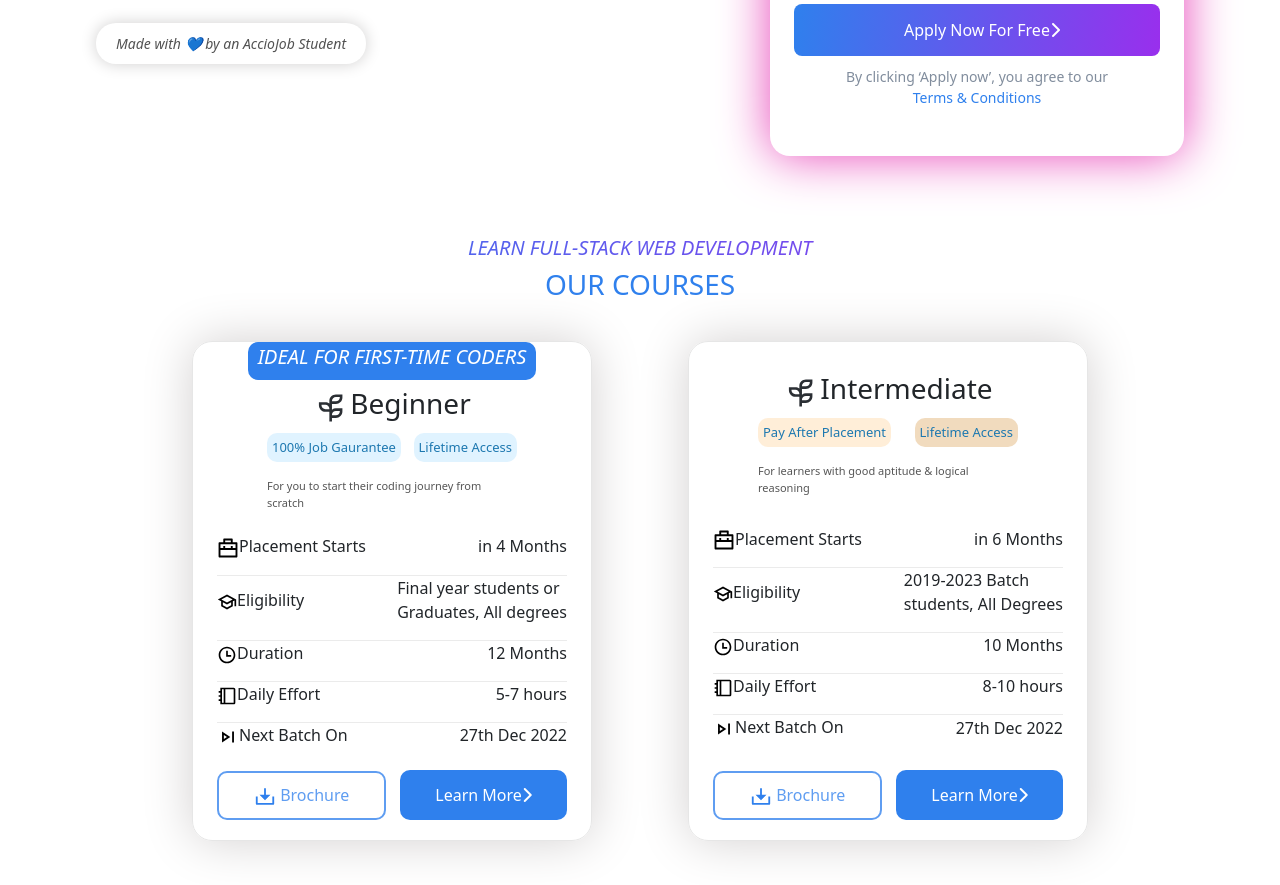
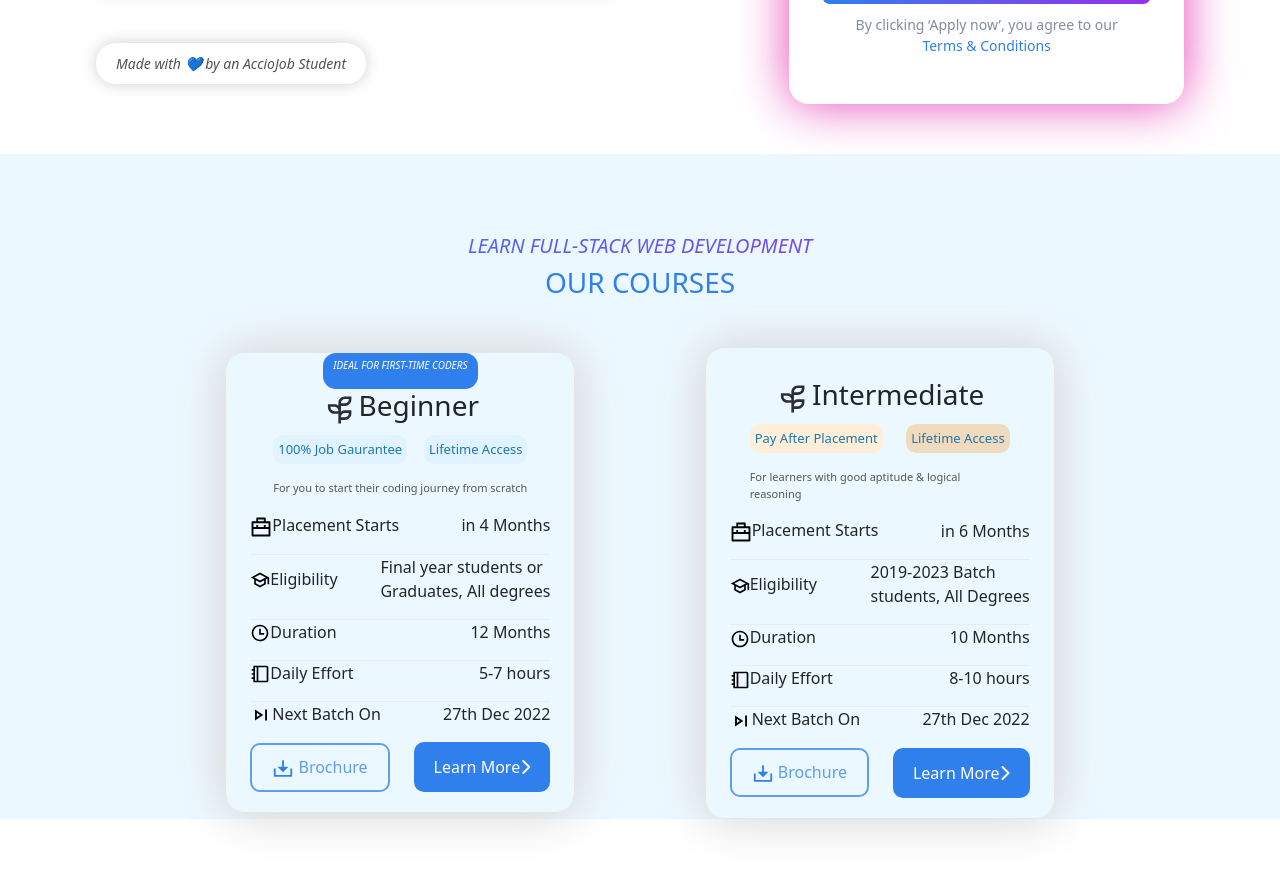
Before and after one commit to Vivek-Jayaswal/Acciojob_clone, a plain HTML site: page index.html in a window 1280 px wide. Shown: the part 542-1427 px from the top of the page. Drawn offline with nearby package versions, Linux system fonts and the light colour scheme.

Commit message:
third time

```diff
--- a/index.html
+++ b/index.html
@@ -39,6 +39,7 @@
     </header>
 
     <main>
+        <!-- hero section -->
         <section id="hero-section">
             <div id="hero-content">
                 <h1 id="first_h1">Launch your career with our</h1>
@@ -113,7 +114,7 @@
                 <div class="card-container">
                     <div class="sec_2_card">
                         <div id="sec-2-card-head">
-                            <h5>Ideal For first-time coders</h5>
+                            <p>Ideal For first-time coders</p>
                         </div>
 
                         <div class="top">
--- a/style.css
+++ b/style.css
@@ -79,11 +79,15 @@ i {
     margin: auto;
     display: flex;
     justify-content: space-between;
+    align-items: center;
     margin-top: 100px;
 }
 
 #hero-content {
     flex: 2;
+    display: flex;
+    flex-direction: column;
+    align-items: flex-start;
 }
 
 #registration-form {
@@ -199,7 +203,6 @@ i {
 /* section 1 card */
 
 #registration-form {
-    height: 496px;
     box-shadow: 0px 0px 50px rgb(231, 69, 185);
     display: flex;
     flex-direction: column;
@@ -224,13 +227,11 @@ i {
     font-weight: 400;
 }
 
-
 #rf_img {
-    width: 366px;
+    width: 100%;
 }
 
-.inp {
-    width: 95%;
+.inp{
     background-color: #e8e8e8;
     margin: 10px;
     padding: 10px;
@@ -242,11 +243,15 @@ i {
     background-color: transparent;
 }
 
+#rf_lower{
+    width: 95%;
+    margin: auto;
+}
+
 #rf_lower>button {
-    width: 366px;
+    width: 100%;
     color: white;
     padding: 14px 6px 14px 16px;
-    gap: 2px;
     border-radius: 8px;
     background: linear-gradient(277deg, #992FED 0%, #2F80ED 100%);
     border: none;
@@ -270,14 +275,12 @@ i {
     font-weight: 400;
 }
 
-
-
 /* section 2 */
-
-
 
 #section-2 {
     width: 100vw;
+    background-color: #ecf8ff;
+    margin-top: 50px;
 }
 
 #sec-2-container {
@@ -287,8 +290,8 @@ i {
 
 #sec-2-head {
     text-align: center;
-    margin-top: 80px;
-    margin-bottom: 40px;
+    padding: 80px;
+    padding-bottom: 40px;
 }
 
 #sec-2-head>h4 {
@@ -320,9 +323,8 @@ i {
 }
 
 .sec_2_card {
+    width: 350px;
     padding: 0px 20px 20px 20px;
-    width: 400px;
-    height: 500px;
     box-shadow: 0px 0px 50px rgb(211, 208, 208);
     display: flex;
     flex-direction: column;
@@ -335,17 +337,18 @@ i {
 #sec-2-card-head {
     background-color: #2f80ed;
     width: fit-content;
-    padding: 3px 10px;
+    padding: 5px 10px 0px 10px;
     color: #FFF;
-    font-size: 14px;
+    font-size: 10px;
     font-style: italic;
-    font-weight: lighter;
+    font-weight: 400;
     text-transform: uppercase;
-    border-radius: 10px;
+    border-radius: 13px;
+    text-align: justify;
 }
 
 .top {
-    width: 250px;
+    width: fit-content;
 }
 
 .top>h3 {
@@ -353,6 +356,7 @@ i {
 }
 
 .top>p {
+    width: fit-content;
     color: #565656;
     font-size: 11px;
     font-style: normal;
@@ -361,7 +365,6 @@ i {
 }
 
 .promise {
-    width: auto;
     display: flex;
     justify-content: space-between;
     align-items: center;
@@ -389,7 +392,7 @@ i {
 
 
 .middle {
-    width: 350px;
+    width: 300px;
 }
 
 .first,
@@ -411,7 +414,7 @@ i {
 }
 
 .last {
-    width: 350px;
+    width: 300px;
     display: flex;
     justify-content: space-between;
     align-items: center;
@@ -421,7 +424,7 @@ i {
     border: 2px solid #5f9df1;
     color: #5f9df1;
     background-color: transparent;
-    padding: 10px 35px;
+    padding: 10px 20px;
     border-radius: 10px;
 }
 
@@ -429,7 +432,7 @@ i {
     color: white;
     background-color: #2f80ed;
     border: none;
-    padding: 13px 35px;
+    padding: 13px 20px;
     border-radius: 10px;
 }
 
@@ -510,7 +513,7 @@ i {
     flex-wrap: wrap;
 }
 .company-container>img{
-    width: 188px;
+    width: 180px;
     height: 70px;
 }
 
@@ -556,23 +559,31 @@ i {
         margin:5px 0px 5px 0px;
     }
 
-
     /* hero section */
-
     #hero-section{
         flex-direction: column;
+        justify-content: space-between;
         align-items: center;
         width: 85vw;
         margin: auto;
     }
 
     #registration-form{
-        margin-top: 100px;
+        margin-top: 50px;
+    }
+
+    /* section 2 */
+
+    .card2{
+        margin: 50px 0px 50px 0px;
     }
 
 
-    /* section 2 */
-    .card2{
-        margin: 50px 0px 50px 0px;
+    /* section 3 */
+    .company-container>img{
+        width: 160px;
     }
+
+
+
 }
```
